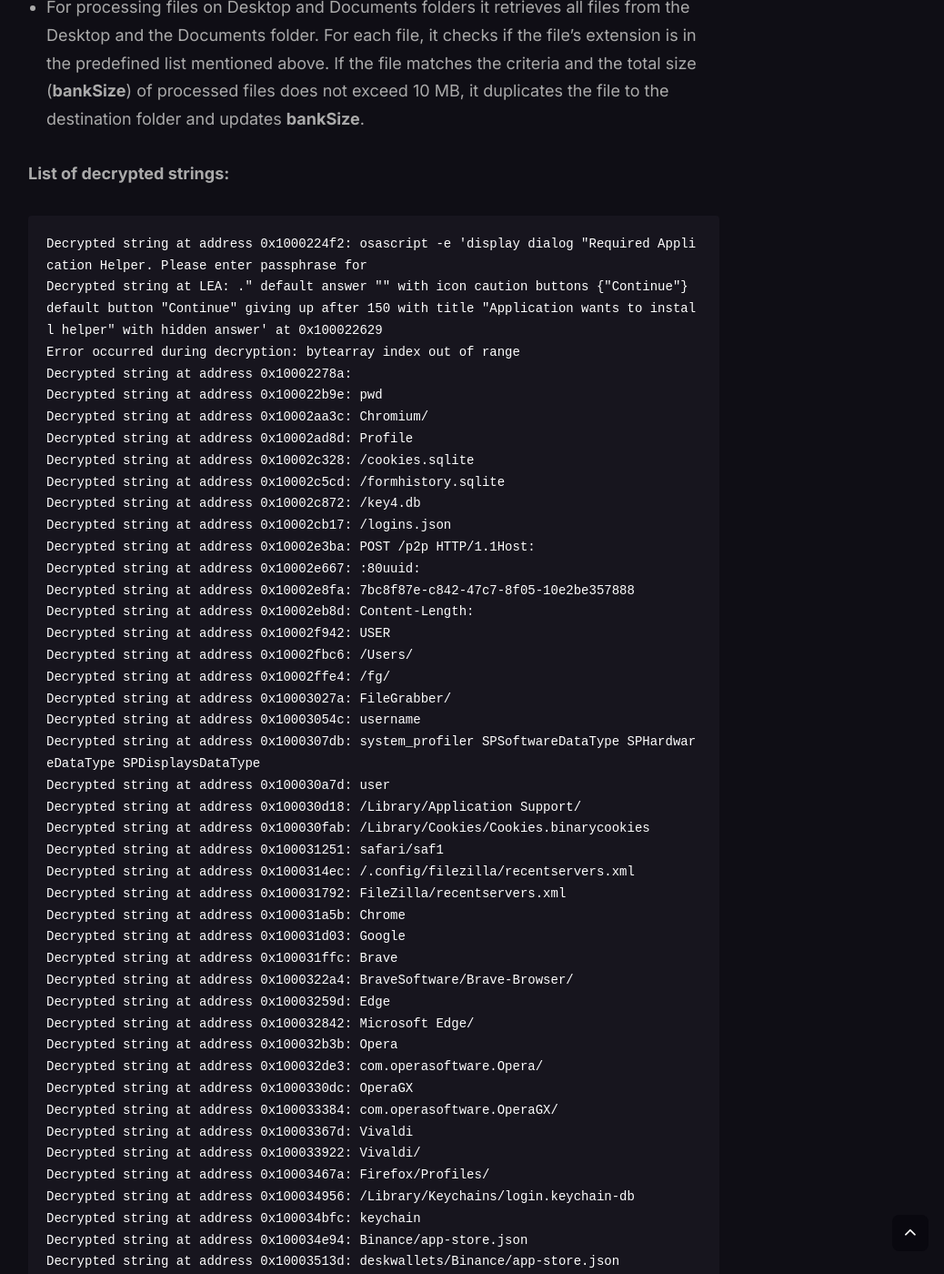
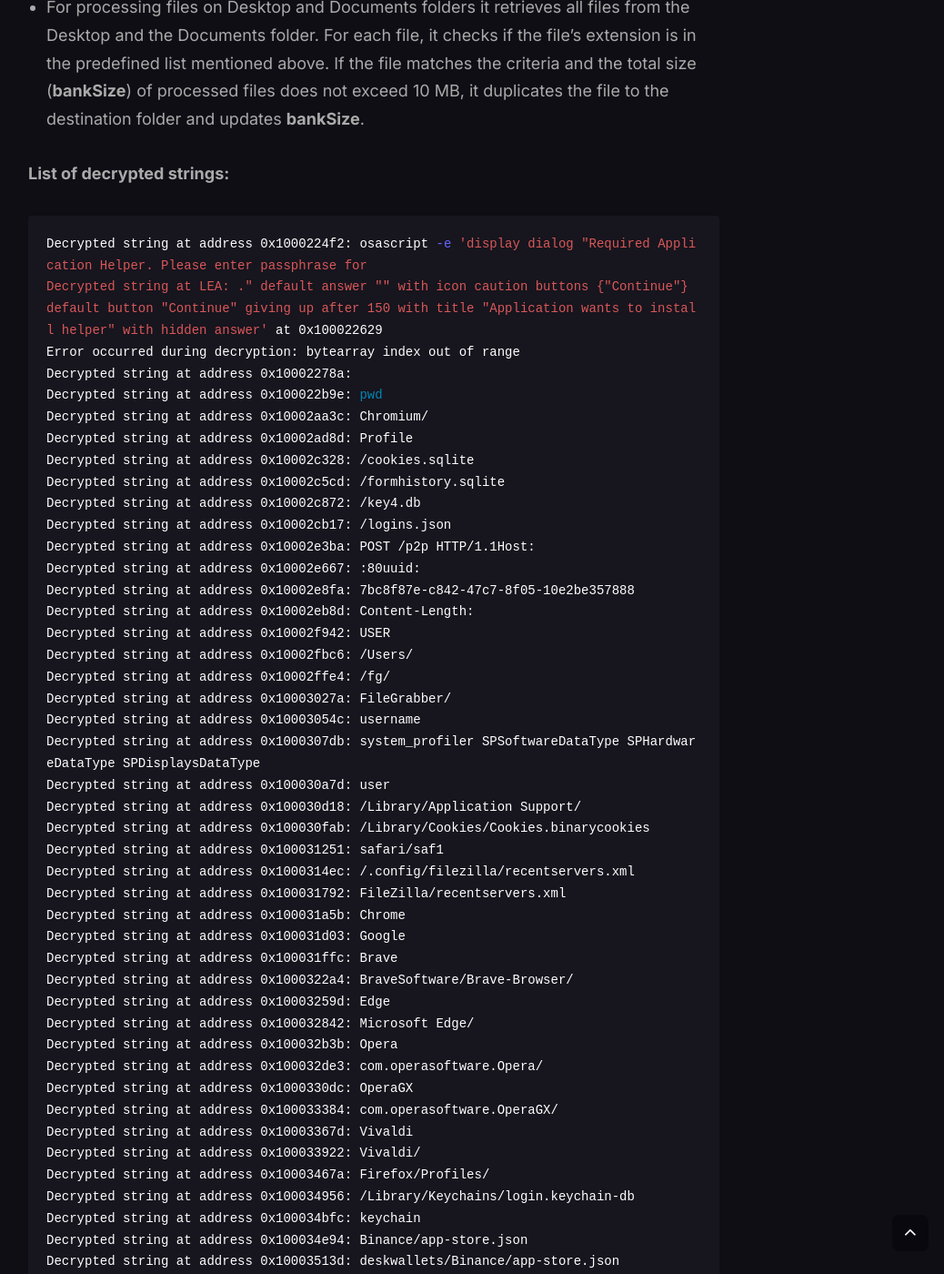
Before and after one commit to RussianPanda95/russianpanda95.github.io, a Jekyll site: the page built from _posts/2024-01-15-Atomic-Stealer-AMOS.md, in a window 1280 px wide and 1400 px high, scrolled down 11575 px. Shown: the whole window at 91% size, without its empty margins (229-1267 px from the left). Built offline with Jekyll 4.4.1, drawn with Linux system fonts in a browser that asks for light colours; nearby versions of some CDN libraries; comment, search, counter and statistics services are not loaded; some of the changed text lies outside the part shown.

Commit message:
6th commit

```diff
--- a/_posts/2024-01-15-Atomic-Stealer-AMOS.md
+++ b/_posts/2024-01-15-Atomic-Stealer-AMOS.md
@@ -98,7 +98,7 @@
 
 Let's come back to **pbkdf2** key: in order to grab the key, the stealer executes the command:
 
-{% highlight xml %}
+{% highlight bash %}
 security 2>&1 > /dev/null find-generic-password -ga 'Chrome' | awk '{print $2}'
 {% endhighlight%}
 
@@ -177,7 +177,7 @@
 
 **List of decrypted strings:**
 
-{% highlight xml %}
+{% highlight bash %}
 Decrypted string at address 0x1000224f2: osascript -e 'display dialog "Required Application Helper. Please enter passphrase for
 Decrypted string at LEA: ." default answer "" with icon caution buttons {"Continue"} default button "Continue" giving up after 150 with title "Application wants to install helper" with hidden answer' at 0x100022629
 Error occurred during decryption: bytearray index out of range
```
